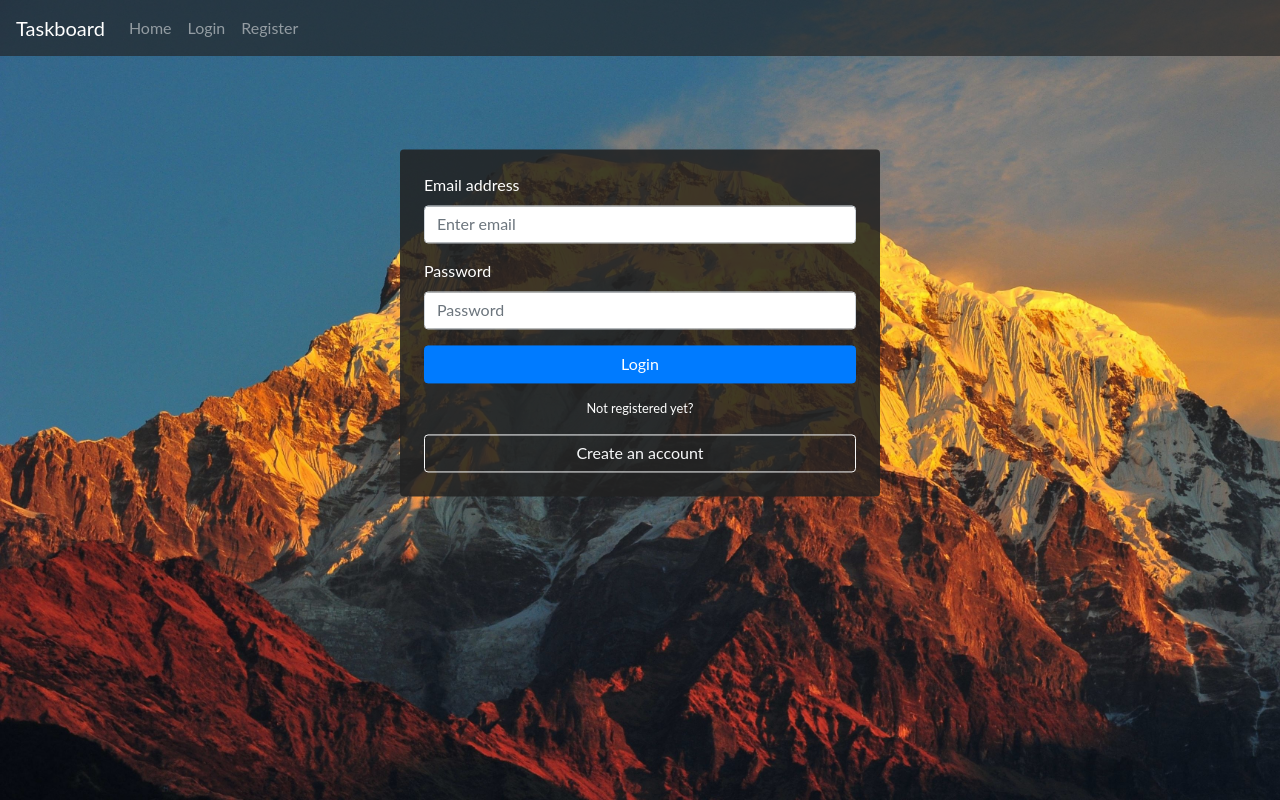
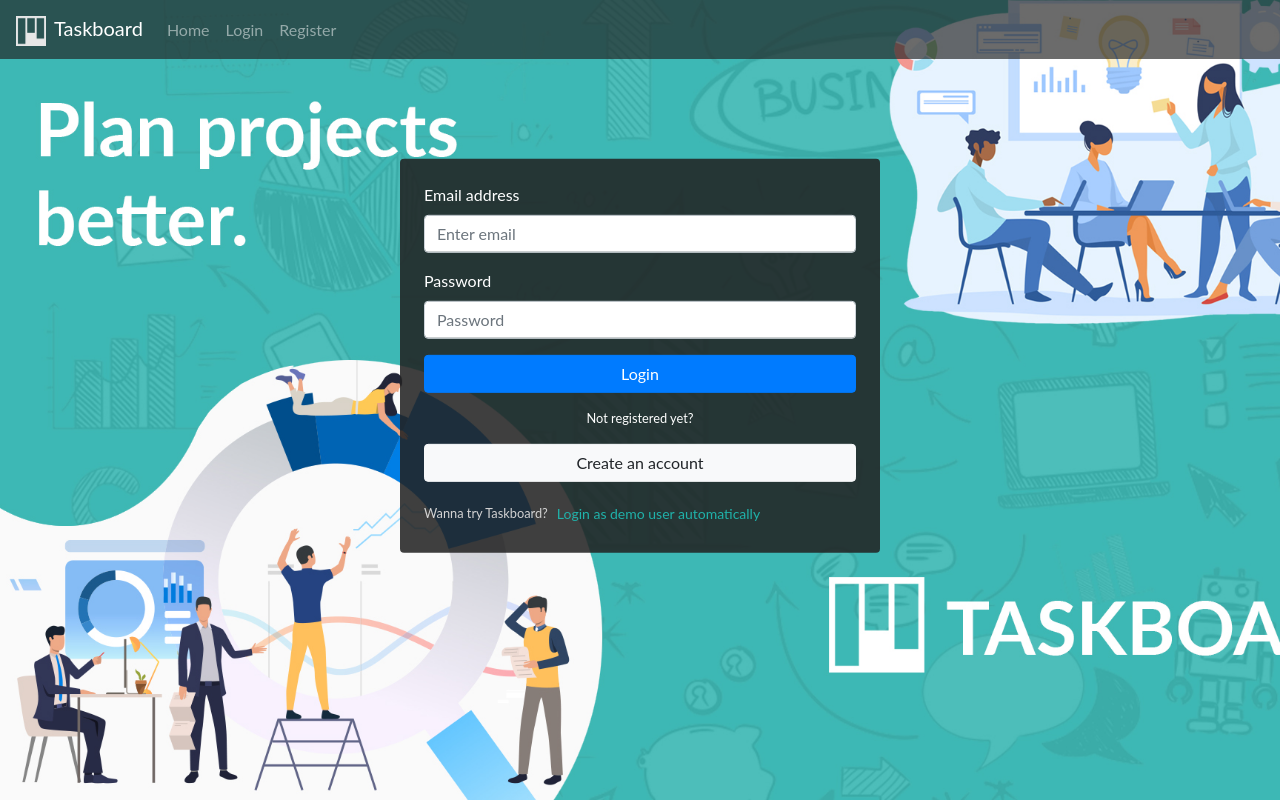
Before and after one commit to arsh-khokhar/Taskboard, a React (Create React App) app: page /login in a window 1280 px wide. Built offline with nearby package versions, Linux system fonts and the light colour scheme.

Commit message:
Homepage logo background and demo account login

```diff
--- a/src/App.css
+++ b/src/App.css
@@ -5,6 +5,12 @@
 body {
   margin-top: 5rem;
   background-image: url('mountain.jpg');
+  background-size: cover;
+  background-attachment: fixed;
+}
+
+body.logoback {
+  background-image: url('logoback.jpg') !important;
   background-size: cover;
   background-attachment: fixed;
 }
--- a/src/components/Login.js
+++ b/src/components/Login.js
@@ -38,6 +38,33 @@
       console.error(error);
     }
   };
+
+  const loginAsDemo = async () => {
+    try {
+      const response = await Axios.post(tbConsts.apiEndPoints.LOGIN, {
+        email: "test@email.com",
+        password: "testing123"
+      });
+      if (response.status === 200) {
+        sessionStorage.setItem(tbConsts.authHeaderKeys.TOKEN, response.data);
+        sessionStorage.setItem(tbConsts.authHeaderKeys.USER, "test@email.com");
+        sessionStorage.setItem(tbConsts.authHeaderKeys.LOGIN_BOOL, true);
+        setLoginSuccess(true);
+        window.location.replace("/");
+      } else {
+        setLoginSuccess(false);
+        setErrorMessage("There was an error");
+      }
+    } catch (error) {
+      setLoginSuccess(false);
+      setErrorMessage(error.response.data);
+      console.error(error);
+    }
+  };
+
+  useEffect(() => {
+    document.body.className = "logoback";
+  });
 
   useEffect(() => {
     if (loginSuccess === true) {
@@ -81,8 +108,33 @@
         <Form.Text className="text-center" style={{margin: "1rem 0 1rem 0"}}>
           Not registered yet?
         </Form.Text>
-        <Button href="/register" block variant="outline-light">
+        <Button
+          href="/register"
+          block
+          variant="light"
+          style={{marginBottom: "1rem"}}
+        >
           Create an account
+        </Button>
+        <Form.Text
+          style={{
+            margin: "1rem 0 1rem 0",
+            display: "inline",
+            color: "lightgray"
+          }}
+        >
+          Wanna try Taskboard?
+        </Form.Text>
+        <Button
+          size="sm"
+          variant="link"
+          style={{
+            display: "inline-block",
+            color: "lightseagreen"
+          }}
+          onClick={loginAsDemo}
+        >
+          Login as demo user automatically
         </Button>
       </Form>
     </Fragment>
--- a/src/components/Navbar.js
+++ b/src/components/Navbar.js
@@ -15,7 +15,16 @@
 
   return (
     <Navbar expand="lg" variant="dark" className="navbar">
-      <Navbar.Brand href="/">Taskboard</Navbar.Brand>
+      <Navbar.Brand href="/">
+        <img
+          src="/logo512.png"
+          width="30"
+          height="30"
+          className="d-inline-block align-top"
+          style={{marginRight: "0.5rem", marginTop: "0.2rem"}}
+        />
+        Taskboard
+      </Navbar.Brand>
       <Navbar.Toggle aria-controls="basic-navbar-nav" />
       <Navbar.Collapse id="basic-navbar-nav">
         <Nav className="mr-auto">
--- a/src/components/Register.js
+++ b/src/components/Register.js
@@ -28,6 +28,10 @@
       setErrorMessage(error.response.data);
     }
   };
+
+  useEffect(() => {
+    document.body.className = "logoback";
+  });
 
   useEffect(() => {
     if (registerSuccess === true) {
```
Also changed, not shown: src/logo512.png (added), src/logoback.jpg (added).
